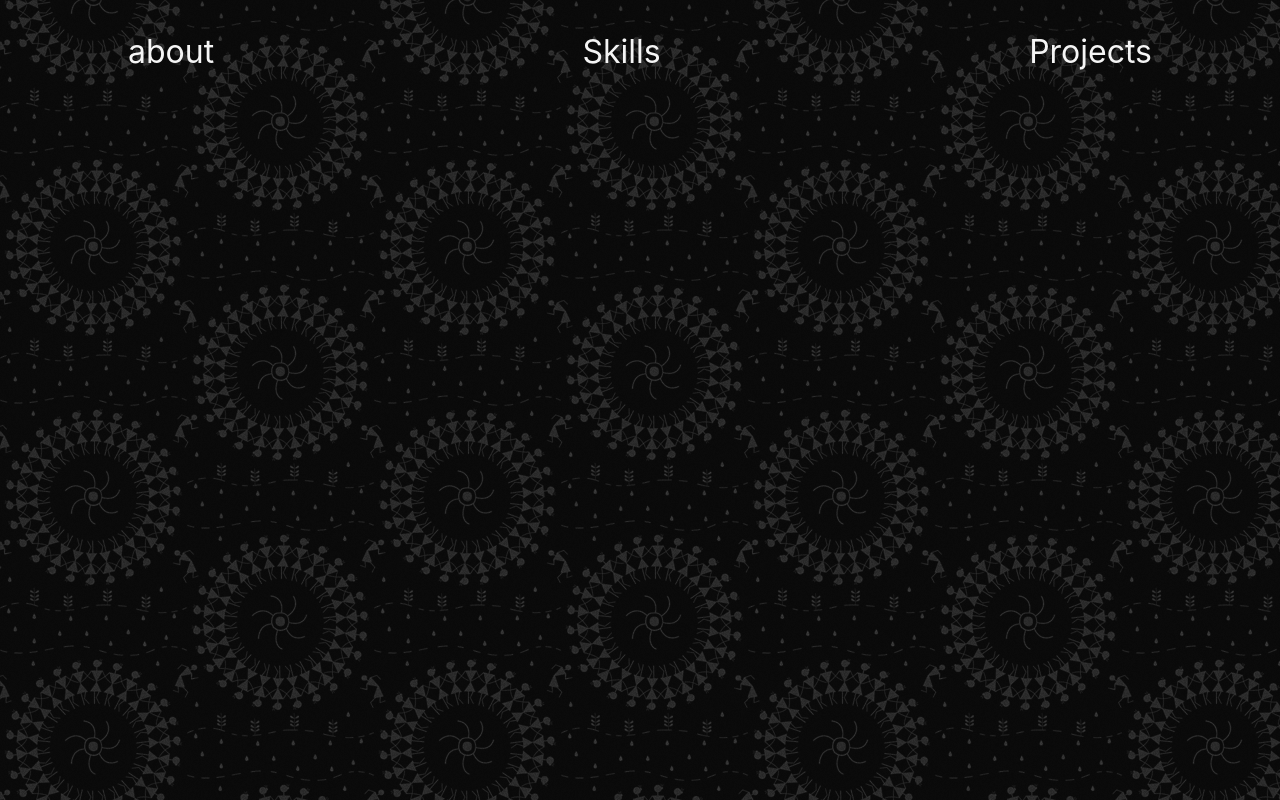
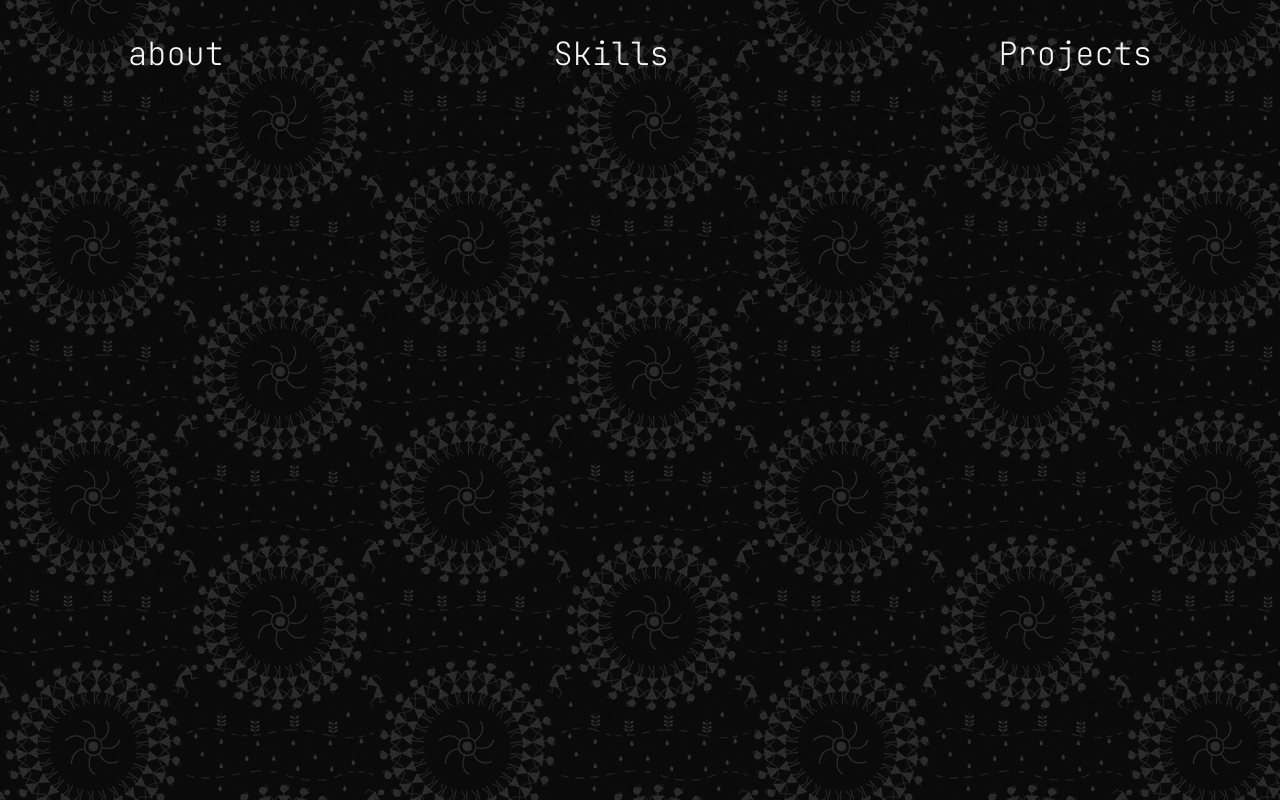
Before and after one commit to theDoorKeeper/portfolio, a React (Create React App) app: page / in a window 1280 px wide. Built offline with nearby package versions, Linux system fonts and the light colour scheme.

Commit message:
changed fonts

```diff
--- a/src/index.css
+++ b/src/index.css
@@ -1,8 +1,9 @@
+@import url('https://fonts.googleapis.com/css2?family=JetBrains+Mono:wght@200&display=swap');
+
+
 body {
   margin: 0;
-  font-family: -apple-system, BlinkMacSystemFont, 'Segoe UI', 'Roboto', 'Oxygen',
-    'Ubuntu', 'Cantarell', 'Fira Sans', 'Droid Sans', 'Helvetica Neue',
-    sans-serif;
+  font-family: 'JetBrains Mono', monospace;
   -webkit-font-smoothing: antialiased;
   -moz-osx-font-smoothing: grayscale;
   background: url(./assets/background.png);
```
